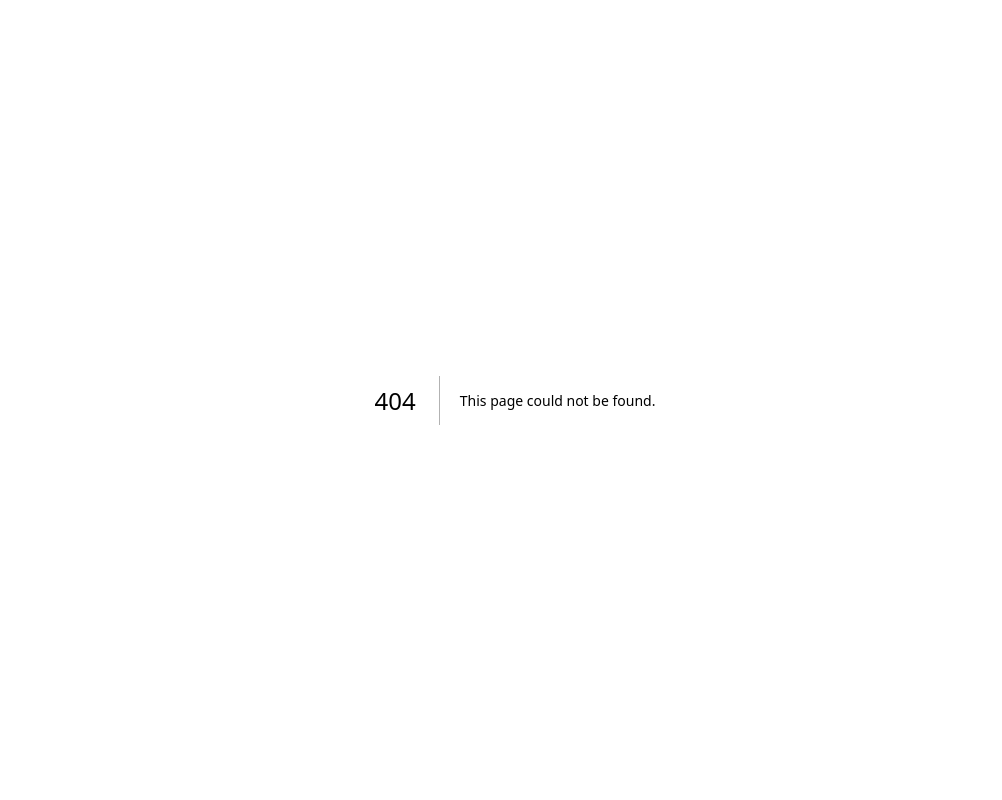
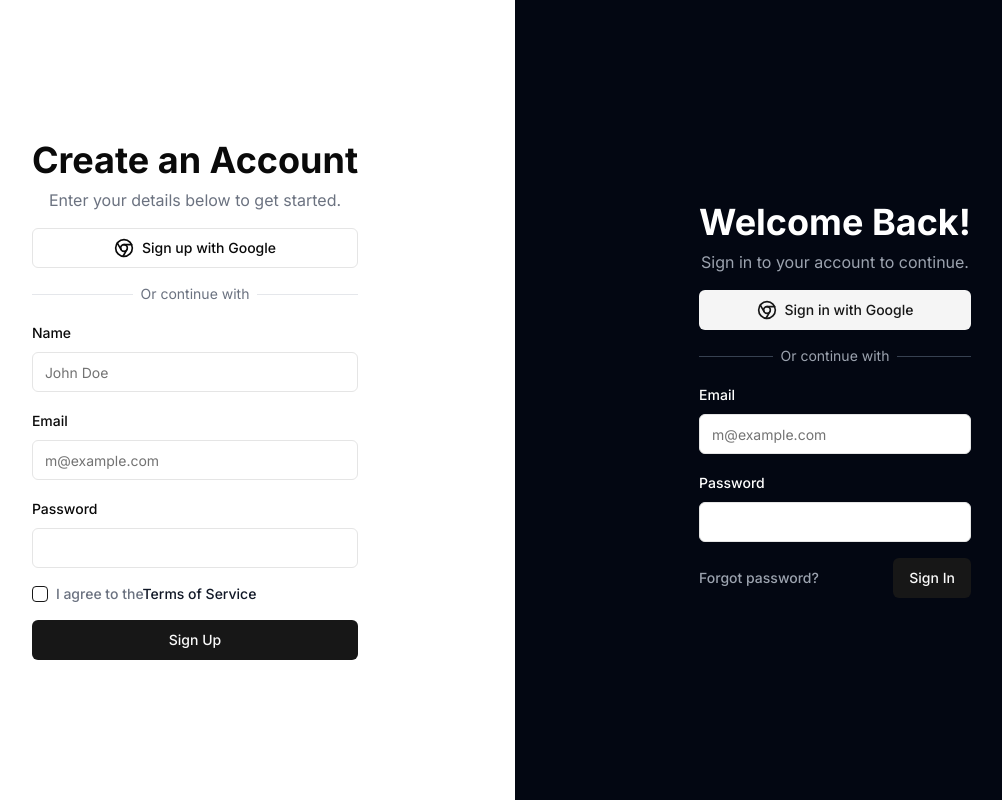
Before and after one commit to iaay7ush/spendwise, a Next.js app: page /login in a window 1280 px wide. Before the commit this address had no page. Shown: the whole page, without its empty margins (125-1127 px from the left). Built offline with nearby package versions, Linux system fonts and the light colour scheme.

Commit message:
feat: add login page

```diff
--- a/package.json
+++ b/package.json
@@ -9,10 +9,14 @@
     "lint": "next lint"
   },
   "dependencies": {
+    "@radix-ui/react-checkbox": "^1.0.4",
+    "@radix-ui/react-label": "^2.0.2",
+    "@radix-ui/react-slot": "^1.0.2",
     "class-variance-authority": "^0.7.0",
     "clsx": "^2.1.1",
     "lucide-react": "^0.390.0",
     "next": "14.2.3",
+    "next-auth": "5.0.0-beta.19",
     "react": "^18",
     "react-dom": "^18",
     "tailwind-merge": "^2.3.0",
--- /dev/null
+++ b/src/app/login/page.tsx
@@ -0,0 +1,111 @@
+import { Button } from "@/components/ui/button";
+import { Label } from "@/components/ui/label";
+import { Input } from "@/components/ui/input";
+import Link from "next/link";
+import { Checkbox } from "@/components/ui/checkbox";
+import { ChromeIcon } from "lucide-react";
+
+export default function LoginPage() {
+  return (
+    <main className="grid md:grid-cols-2 min-h-screen w-full">
+      <section className="flex flex-col items-center justify-center p-8">
+        <div className="max-w-md space-y-4">
+          <div className="space-y-2 text-center">
+            <h1 className="text-4xl font-bold">Create an Account</h1>
+            <p className="text-gray-500">
+              Enter your details below to get started.
+            </p>
+          </div>
+          <div className="space-y-4">
+            <Button className="w-full" variant="outline">
+              <ChromeIcon className="mr-2 h-5 w-5" />
+              Sign up with Google
+            </Button>
+            <div className="relative">
+              <div className="absolute inset-0 flex items-center">
+                <span className="w-full border-t border-gray-200 dark:border-gray-700" />
+              </div>
+              <div className="relative flex justify-center text-sm">
+                <span className="bg-white px-2 text-gray-500 dark:bg-gray-950 dark:text-gray-400">
+                  Or continue with
+                </span>
+              </div>
+            </div>
+            <div className="space-y-2">
+              <Label htmlFor="name">Name</Label>
+              <Input id="name" placeholder="John Doe" />
+            </div>
+            <div className="space-y-2">
+              <Label htmlFor="email">Email</Label>
+              <Input id="email" placeholder="m@example.com" type="email" />
+            </div>
+            <div className="space-y-2">
+              <Label htmlFor="password">Password</Label>
+              <Input id="password" type="password" />
+            </div>
+            <div className="flex items-center">
+              <Checkbox id="terms" />
+              <Label className="ml-2 text-sm text-gray-500" htmlFor="terms">
+                I agree to the
+                <Link
+                  className="font-medium text-gray-900 hover:underline dark:text-gray-400"
+                  href="#"
+                >
+                  Terms of Service
+                </Link>
+              </Label>
+            </div>
+            <Button className="w-full" type="submit">
+              Sign Up
+            </Button>
+          </div>
+        </div>
+      </section>
+      <section className="bg-gray-950 flex flex-col items-center justify-center p-8 text-white">
+        <div className="max-w-md space-y-4">
+          <div className="space-y-2 text-center">
+            <h1 className="text-4xl font-bold">Welcome Back!</h1>
+            <p className="text-gray-400">
+              Sign in to your account to continue.
+            </p>
+          </div>
+          <div className="space-y-4">
+            <Button variant="secondary" className="w-full">
+              <ChromeIcon className="mr-2 h-5 w-5" />
+              Sign in with Google
+            </Button>
+            <div className="relative">
+              <div className="absolute inset-0 flex items-center">
+                <span className="w-full border-t border-gray-700" />
+              </div>
+              <div className="relative flex justify-center text-sm">
+                <span className="bg-gray-950 px-2 text-gray-400">
+                  Or continue with
+                </span>
+              </div>
+            </div>
+            <div className="space-y-2">
+              <Label htmlFor="email">Email</Label>
+              <Input id="email" placeholder="m@example.com" type="email" />
+            </div>
+            <div className="space-y-2">
+              <Label htmlFor="password">Password</Label>
+              <Input id="password" type="password" />
+            </div>
+            <div className="flex items-center justify-between">
+              <Link
+                className="text-sm font-medium text-gray-400 hover:text-gray-300"
+                href="#"
+              >
+                Forgot password?
+              </Link>
+              <Button className="w-auto" type="submit">
+                Sign In
+              </Button>
+            </div>
+          </div>
+        </div>
+      </section>
+    </main>
+  );
+}
--- /dev/null
+++ b/src/components/ui/button.tsx
@@ -0,0 +1,56 @@
+import * as React from "react"
+import { Slot } from "@radix-ui/react-slot"
+import { cva, type VariantProps } from "class-variance-authority"
+
+import { cn } from "@/lib/utils"
+
+const buttonVariants = cva(
+  "inline-flex items-center justify-center whitespace-nowrap rounded-md text-sm font-medium ring-offset-background transition-colors focus-visible:outline-none focus-visible:ring-2 focus-visible:ring-ring focus-visible:ring-offset-2 disabled:pointer-events-none disabled:opacity-50",
+  {
+    variants: {
+      variant: {
+        default: "bg-primary text-primary-foreground hover:bg-primary/90",
+        destructive:
+          "bg-destructive text-destructive-foreground hover:bg-destructive/90",
+        outline:
+          "border border-input bg-background hover:bg-accent hover:text-accent-foreground",
+        secondary:
+          "bg-secondary text-secondary-foreground hover:bg-secondary/80",
+        ghost: "hover:bg-accent hover:text-accent-foreground",
+        link: "text-primary underline-offset-4 hover:underline",
+      },
+      size: {
+        default: "h-10 px-4 py-2",
+        sm: "h-9 rounded-md px-3",
+        lg: "h-11 rounded-md px-8",
+        icon: "h-10 w-10",
+      },
+    },
+    defaultVariants: {
+      variant: "default",
+      size: "default",
+    },
+  }
+)
+
+export interface ButtonProps
+  extends React.ButtonHTMLAttributes<HTMLButtonElement>,
+    VariantProps<typeof buttonVariants> {
+  asChild?: boolean
+}
+
+const Button = React.forwardRef<HTMLButtonElement, ButtonProps>(
+  ({ className, variant, size, asChild = false, ...props }, ref) => {
+    const Comp = asChild ? Slot : "button"
+    return (
+      <Comp
+        className={cn(buttonVariants({ variant, size, className }))}
+        ref={ref}
+        {...props}
+      />
+    )
+  }
+)
+Button.displayName = "Button"
+
+export { Button, buttonVariants }
--- /dev/null
+++ b/src/components/ui/checkbox.tsx
@@ -0,0 +1,30 @@
+"use client"
+
+import * as React from "react"
+import * as CheckboxPrimitive from "@radix-ui/react-checkbox"
+import { Check } from "lucide-react"
+
+import { cn } from "@/lib/utils"
+
+const Checkbox = React.forwardRef<
+  React.ElementRef<typeof CheckboxPrimitive.Root>,
+  React.ComponentPropsWithoutRef<typeof CheckboxPrimitive.Root>
+>(({ className, ...props }, ref) => (
+  <CheckboxPrimitive.Root
+    ref={ref}
+    className={cn(
+      "peer h-4 w-4 shrink-0 rounded-sm border border-primary ring-offset-background focus-visible:outline-none focus-visible:ring-2 focus-visible:ring-ring focus-visible:ring-offset-2 disabled:cursor-not-allowed disabled:opacity-50 data-[state=checked]:bg-primary data-[state=checked]:text-primary-foreground",
+      className
+    )}
+    {...props}
+  >
+    <CheckboxPrimitive.Indicator
+      className={cn("flex items-center justify-center text-current")}
+    >
+      <Check className="h-4 w-4" />
+    </CheckboxPrimitive.Indicator>
+  </CheckboxPrimitive.Root>
+))
+Checkbox.displayName = CheckboxPrimitive.Root.displayName
+
+export { Checkbox }
--- /dev/null
+++ b/src/components/ui/input.tsx
@@ -0,0 +1,25 @@
+import * as React from "react"
+
+import { cn } from "@/lib/utils"
+
+export interface InputProps
+  extends React.InputHTMLAttributes<HTMLInputElement> {}
+
+const Input = React.forwardRef<HTMLInputElement, InputProps>(
+  ({ className, type, ...props }, ref) => {
+    return (
+      <input
+        type={type}
+        className={cn(
+          "flex h-10 w-full rounded-md border border-input bg-background px-3 py-2 text-sm ring-offset-background file:border-0 file:bg-transparent file:text-sm file:font-medium placeholder:text-muted-foreground focus-visible:outline-none focus-visible:ring-2 focus-visible:ring-ring focus-visible:ring-offset-2 disabled:cursor-not-allowed disabled:opacity-50",
+          className
+        )}
+        ref={ref}
+        {...props}
+      />
+    )
+  }
+)
+Input.displayName = "Input"
+
+export { Input }
--- /dev/null
+++ b/src/components/ui/label.tsx
@@ -0,0 +1,26 @@
+"use client"
+
+import * as React from "react"
+import * as LabelPrimitive from "@radix-ui/react-label"
+import { cva, type VariantProps } from "class-variance-authority"
+
+import { cn } from "@/lib/utils"
+
+const labelVariants = cva(
+  "text-sm font-medium leading-none peer-disabled:cursor-not-allowed peer-disabled:opacity-70"
+)
+
+const Label = React.forwardRef<
+  React.ElementRef<typeof LabelPrimitive.Root>,
+  React.ComponentPropsWithoutRef<typeof LabelPrimitive.Root> &
+    VariantProps<typeof labelVariants>
+>(({ className, ...props }, ref) => (
+  <LabelPrimitive.Root
+    ref={ref}
+    className={cn(labelVariants(), className)}
+    {...props}
+  />
+))
+Label.displayName = LabelPrimitive.Root.displayName
+
+export { Label }
```
Also changed, not shown: 1 other file (tests, documents, lock files or other folders).
